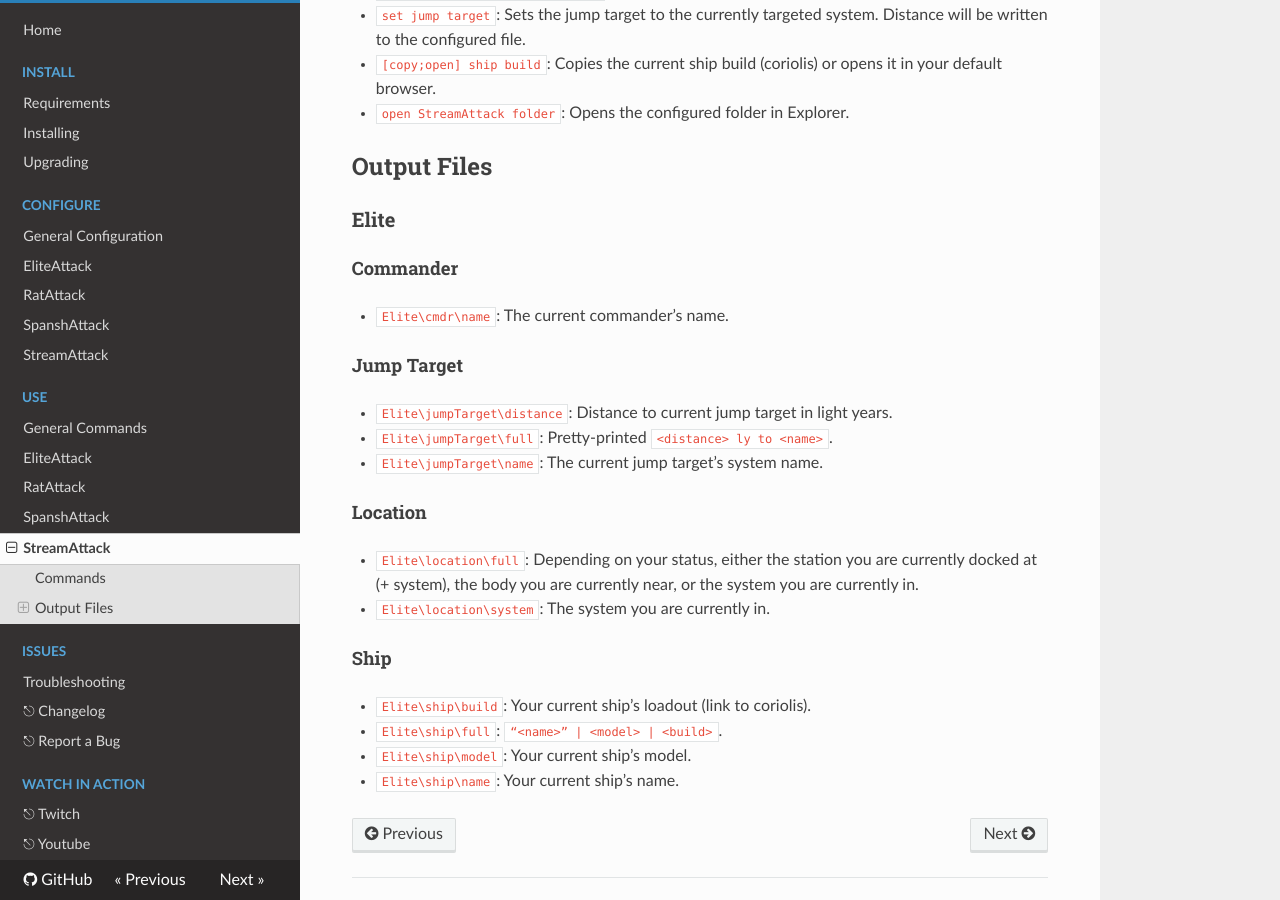
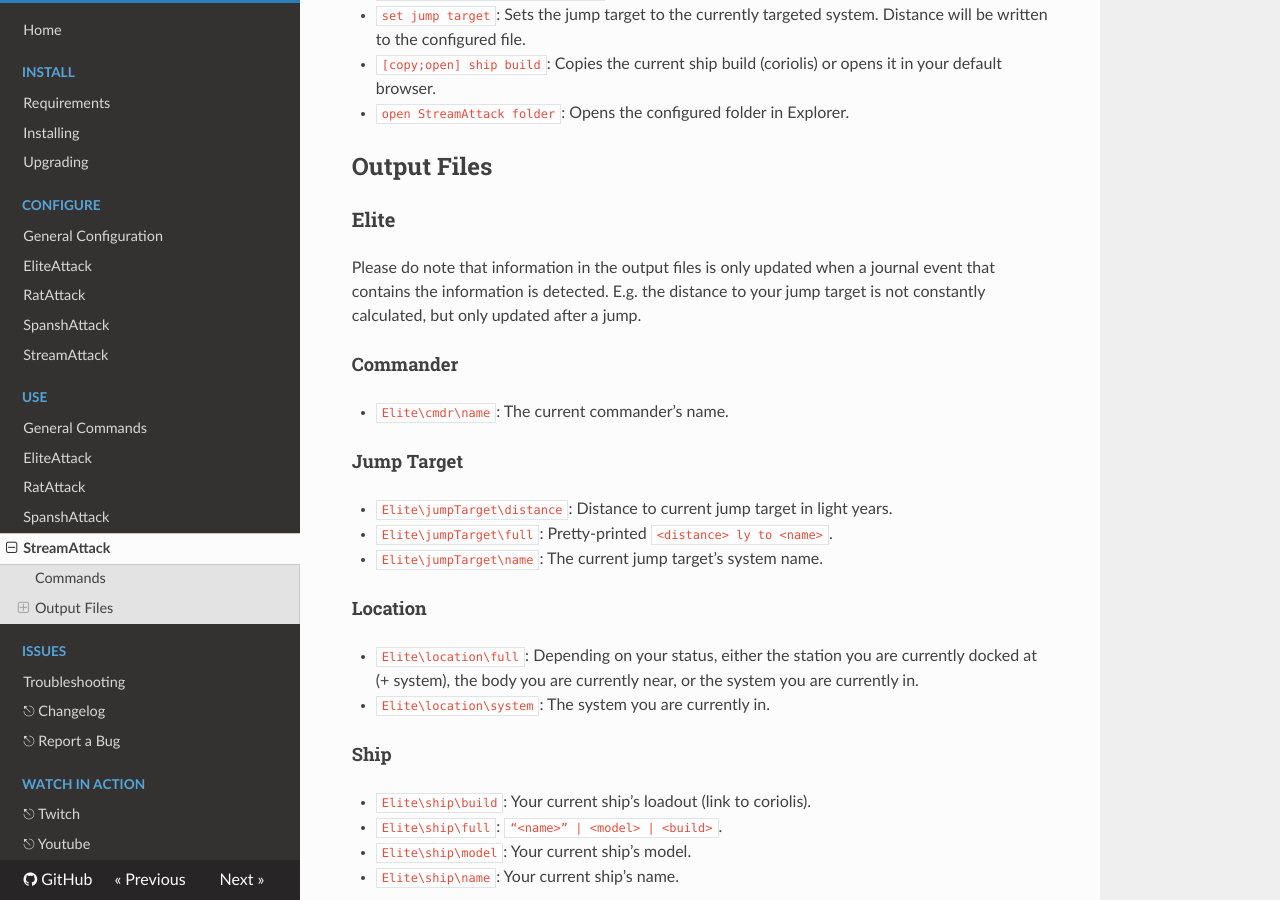
Before and after one commit to alterNERDtive/VoiceAttack-profiles, an MkDocs documentation site: the page built from docs/StreamAttack.md, in a window 1280 px wide and 900 px high, scrolled down 455 px. Built offline with MkDocs 1.6.1, drawn with Linux system fonts in a browser that asks for light colours; nearby versions of some CDN libraries.

Commit message:
docs: clarified when StreamAttack updates information
fixes #155

```diff
--- a/docs/StreamAttack.md
+++ b/docs/StreamAttack.md
@@ -23,6 +23,10 @@
 
 ### Elite
 
+Please do note that information in the output files is only updated when a
+journal event that contains the information is detected. E.g. the distance to
+your jump target is not constantly calculated, but only updated after a jump.
+
 #### Commander
 
 * `Elite\cmdr\name`: The current commander’s name.
```
